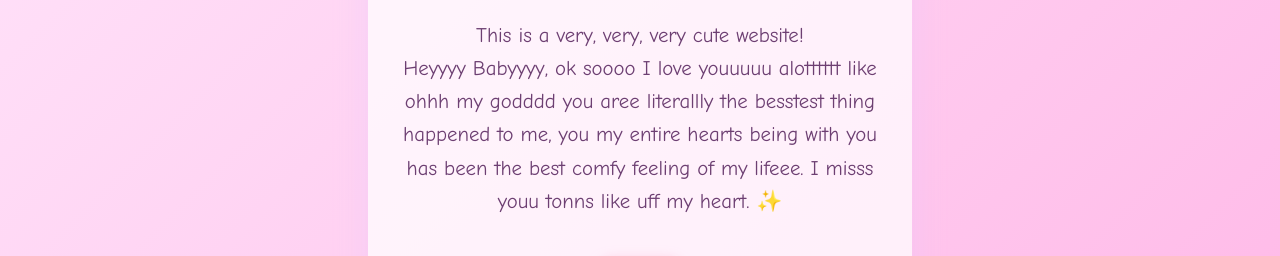
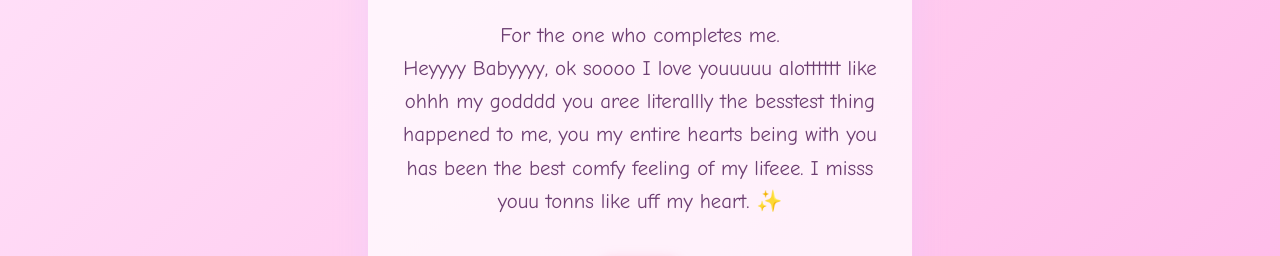
Before and after one commit to Mr-McSizzle/unityweb, a plain HTML site: page index.html in a window 1280 px wide. Shown: the part 254-510 px from the top of the page. Drawn offline with Linux system fonts and the light colour scheme; grey boxes are pictures that could not be loaded.

Commit message:
Update index.html

```diff
--- a/index.html
+++ b/index.html
@@ -18,7 +18,7 @@
   </nav>
   <div class="container">
     <h1>Welcome! 🐻</h1>
-    <p>This is a very, very, very cute website! <br>
+    <p>For the one who completes me. <br>
     Heyyyy Babyyyy, ok soooo I love youuuuu alotttttt like ohhh my godddd you aree literallly the besstest thing happened to me, you my entire hearts being with you has been the best comfy feeling of my lifeee. I misss youu tonns like uff my heart. ✨<br>
     </p>
     <img src="https://em-content.zobj.net/source/twitter/376/sparkling-heart_1f496.png" alt="Sparkling Heart" class="cute-img">
```
